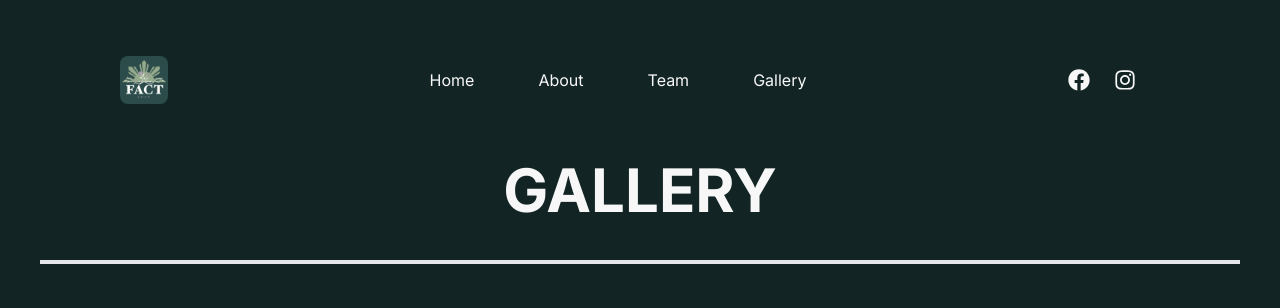
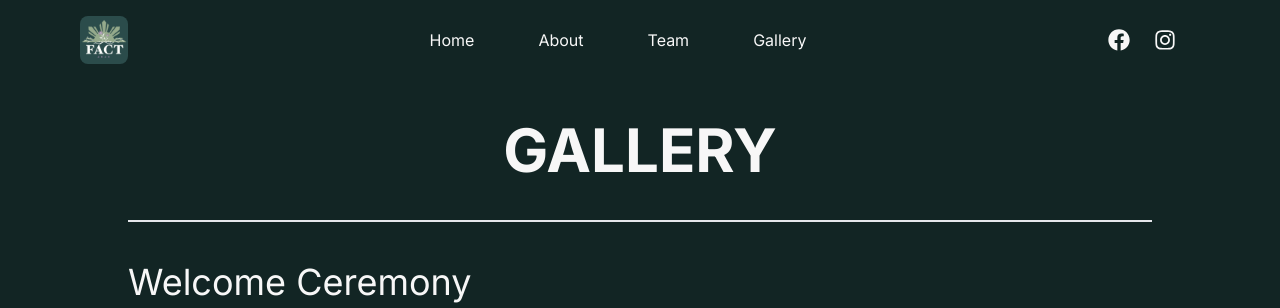
Before and after one commit to filipinx-americans-coming-together/fact-website-frontend, a Next.js app: page /gallery in a window 1280 px wide. Shown: the top 308 px of the page. Built offline with nearby package versions, Linux system fonts and the light colour scheme.

Commit message:
Added width constraint to PageContainer

```diff
--- a/src/components/formatting/PageContainer.tsx
+++ b/src/components/formatting/PageContainer.tsx
@@ -1,7 +1,6 @@
 import { ReactNode } from "react";
+import PageHeader from "./PageHeader";
 import Navbar from "../navigation/Navbar";
-import PageHeader from "./PageHeader";
-import LinkButton from "../ui/LinkButton";
 
 interface PageContainerProps {
     children: ReactNode;
@@ -15,14 +14,13 @@ interface PageContainerProps {
  */
 export default function PageContainer({ children, title }: PageContainerProps) {
     return (
-        <div className="m-10">
+        <div>
             <Navbar />
-            <PageHeader text={title} />
-            {children}
 
-            {/* <div className="mx-auto text-center w-full my-10">
-                <LinkButton text="REGISTER NOW" url="/register" />
-            </div> */}
+            <div className="mx-14 md:mx-32">
+                <PageHeader text={title} />
+                {children}
+            </div>
         </div>
     );
 }
--- a/src/components/formatting/PageHeader.tsx
+++ b/src/components/formatting/PageHeader.tsx
@@ -3,14 +3,16 @@ interface PageHeaderProps {
 }
 
 /**
-* Formatting for page header
-* @param text page title
-* @returns PageHeader
-*/
-export default function PageHeader({text}: PageHeaderProps) {
-    return(
-        <div className="text-center p-10 border-b-4 mb-10">
-            <div className="font-bold sm:text-4xl lg:text-6xl uppercase">{text}</div>
+ * Formatting for page header
+ * @param text page title
+ * @returns PageHeader
+ */
+export default function PageHeader({ text }: PageHeaderProps) {
+    return (
+        <div className="text-center p-10 border-b-2 mb-10">
+            <div className="font-bold sm:text-4xl lg:text-6xl uppercase">
+                {text}
+            </div>
         </div>
     );
 }
```
